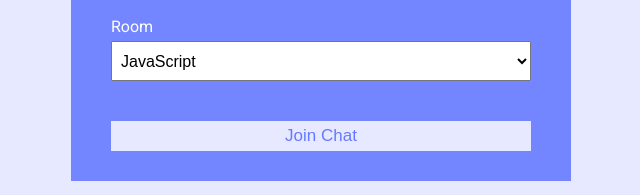
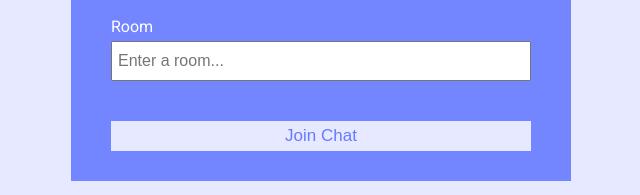
Before and after one commit to mriduldey/chat-app-with-rooms, a website: page public/index.html in a window 1280 px wide. Shown: the part 255-450 px from the top of the page, 319-959 px from the left. Drawn offline with Linux system fonts and the light colour scheme.

Commit message:
default rooms deleted and option added to create new room

```diff
--- a/public/index.html
+++ b/public/index.html
@@ -32,14 +32,21 @@
           </div>
           <div class="form-control">
             <label for="room">Room</label>
-            <select name="room" id="room">
+            <!-- <select name="room" id="room">
               <option value="JavaScript">JavaScript</option>
               <option value="Python">Python</option>
               <option value="PHP">PHP</option>
               <option value="C#">C#</option>
               <option value="Ruby">Ruby</option>
               <option value="Java">Java</option>
-            </select>
+            </select> -->
+            <input
+              type="text"
+              name="room"
+              id="room"
+              placeholder="Enter a room..."
+              required
+            />
           </div>
           <button type="submit" class="btn">Join Chat</button>
         </form>
```
